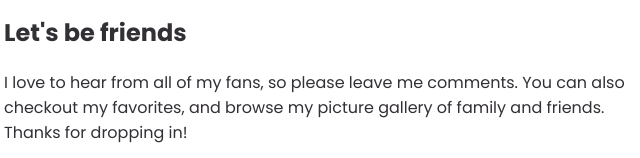
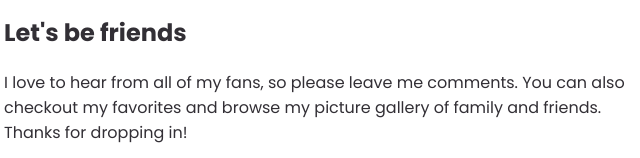
Before and after one commit to ClemHarper/building-your-first-website, a plain HTML site: page index.html in a window 1280 px wide. Shown: the part 1118-1276 px from the top of the page, 320-960 px from the left. Drawn offline with Linux system fonts and the light colour scheme.

Commit message:
Update index.html

```diff
--- a/index.html
+++ b/index.html
@@ -50,7 +50,7 @@
 
         <h2>Let's be friends</h2>
         <p>I love to hear from all of my fans, so please leave me comments.
-            You can also checkout my favorites, and browse my picture gallery of family
+            You can also checkout my favorites and browse my picture gallery of family
             and friends. Thanks for dropping in!
         </p>
 
```
